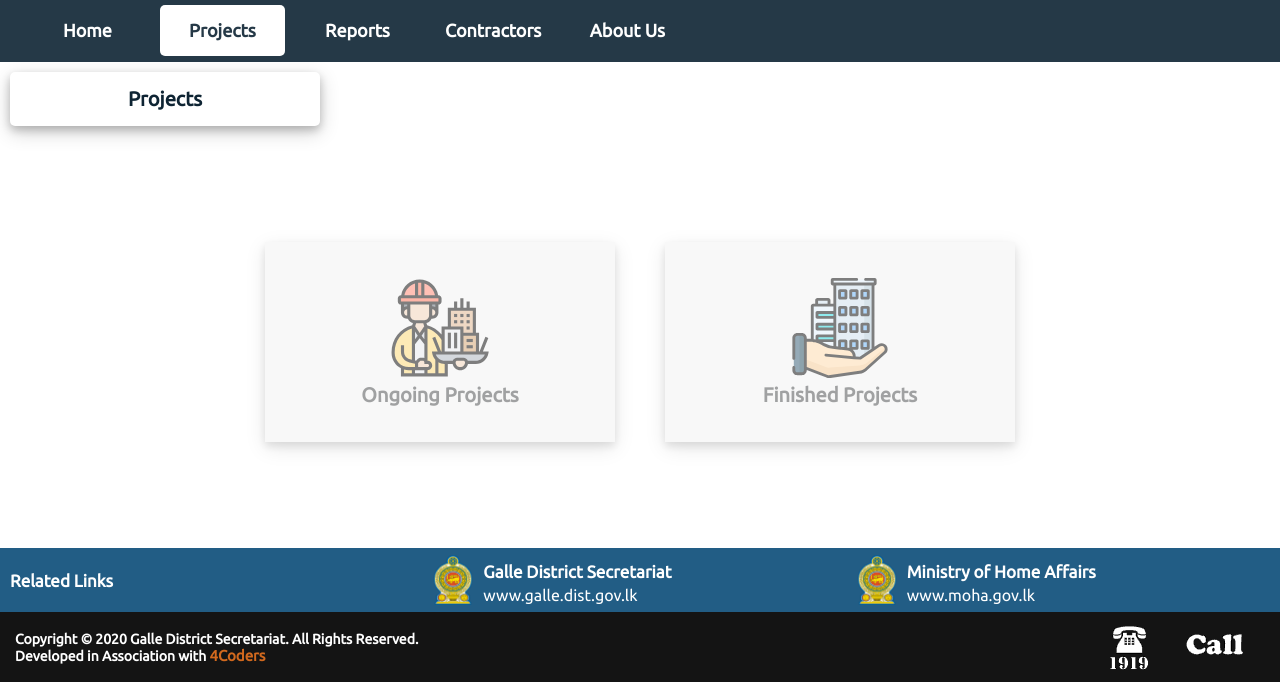
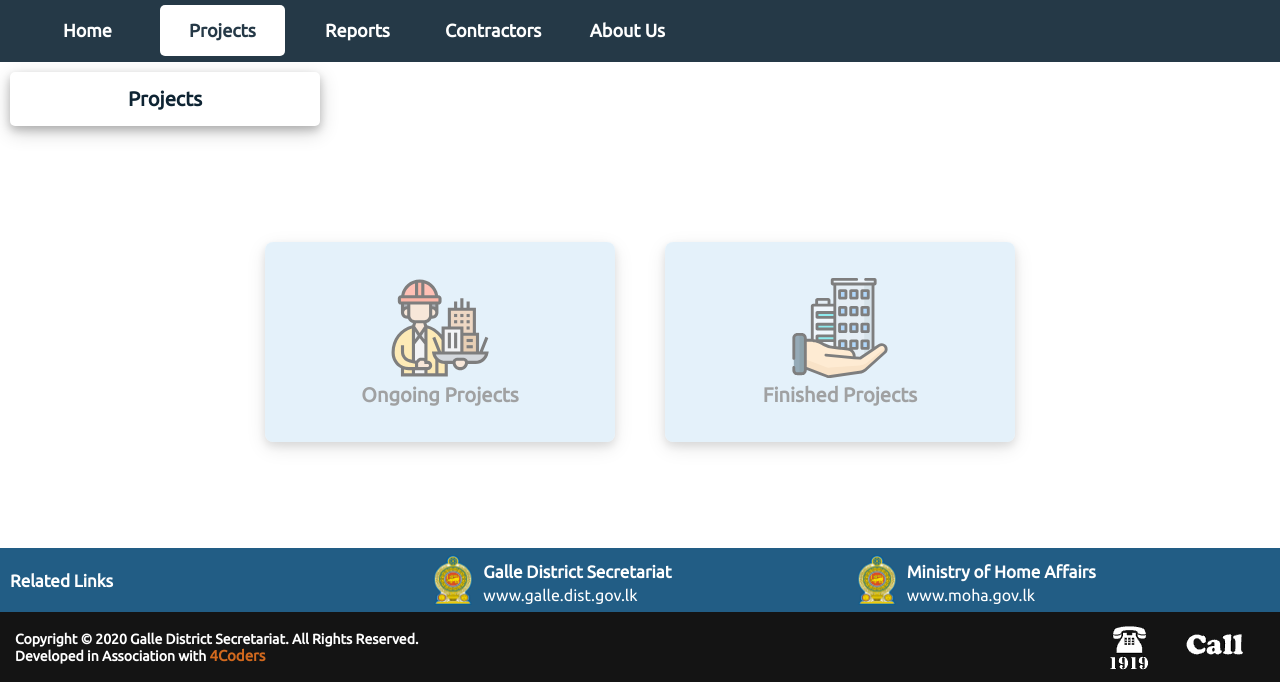
Before and after one commit to SandeepaRanathunga/Galle-District-MIS, a PHP site: page /Galle-District-MIS/projects in a window 1280 px wide. Shown: the part 134-816 px from the top of the page. Run offline with PHP 8.4, Linux system fonts and the light colour scheme; some libraries are stand-ins or nearby versions.

Commit message:
curvataure and color of buttons updated, CHECK

```diff
--- a/public/css/userHome.css
+++ b/public/css/userHome.css
@@ -9,6 +9,7 @@ body{
     flex-wrap: wrap;
     justify-content: center;
     align-items: center;
+
 }
 .button-flex-container > a{
     display:flex;
@@ -18,7 +19,7 @@ body{
     min-width:350px;
     min-height:200px;
     margin:15px 25px;
-    background: #f2f2f2  no-repeat center;
+    background: #68b2e757  no-repeat center;
     box-shadow: 0 4px 8px 0 rgba(0, 0, 0, 0.2), 0 6px 20px 0 rgba(0, 0, 0, 0.19);
     opacity:0.5;
     justify-content:center;
@@ -26,6 +27,8 @@ body{
     color:#434647;
     font-size: 20px;
     font-weight: bold;
+    /*newly editted*/
+    border-radius: 8px;
 }
 .button-flex-container > a:hover{
     opacity: 1;
```
